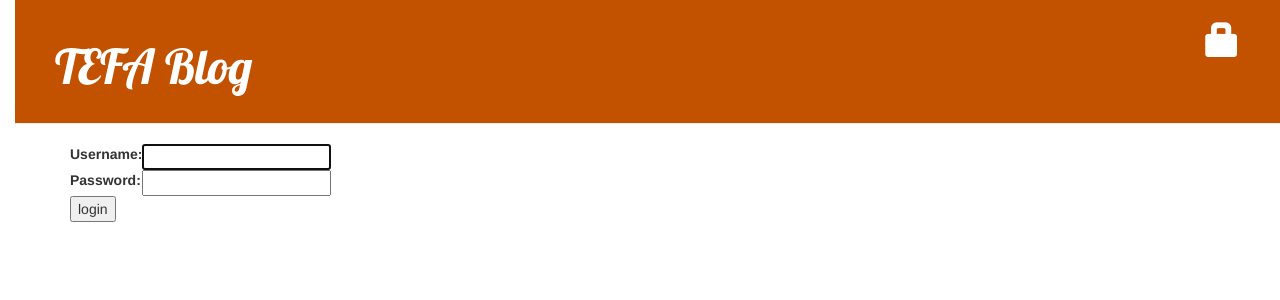
After one commit to Arkahm/Django-Project, a Django app: page /accounts/login/ in a window 1280 px wide. The commit adds this page. Shown: the top 300 px of the page. Run offline with Django 3.2, Linux system fonts and the light colour scheme; some libraries are stand-ins or nearby versions.

Commit message:
Added more web funtionality.

```diff
--- a/blog/templates/blog/base.html
+++ b/blog/templates/blog/base.html
@@ -12,6 +12,9 @@
         <div class='page-header'>
             {% if user.is_authenticated %}
                 <a href="{% url 'post_new' %}" class="top-menu"><span class="glyphicon glyphicon-plus"></span></a>
+                <p class="top-menu">Hello {{ user.username }} <small>(<a href="{% url 'logout' %}">Log out</a>)</small></p>
+            {% else %}
+                <a href="{% url 'login' %}" class="top-menu"><span class="glyphicon glyphicon-lock"></span></a>
             {% endif %}
             <h1><a href="/">TEFA Blog</a></h1>
         </div>
--- /dev/null
+++ b/blog/templates/registration/login.html
@@ -0,0 +1,24 @@
+{% extends "blog/base.html" %}
+
+{% block content %}
+    {% if form.errors %}
+        <p>Your username and password didn't match. Please try again.</p>
+    {% endif %}
+
+    <form method="post" action="{% url 'login' %}">
+    {% csrf_token %}
+        <table>
+        <tr>
+            <td>{{ form.username.label_tag }}</td>
+            <td>{{ form.username }}</td>
+        </tr>
+        <tr>
+            <td>{{ form.password.label_tag }}</td>
+            <td>{{ form.password }}</td>
+        </tr>
+        </table>
+
+        <input type="submit" value="login" />
+        <input type="hidden" name="next" value="{{ next }}" />
+    </form>
+{% endblock %}
--- a/blog/views.py
+++ b/blog/views.py
@@ -4,6 +4,7 @@ from .models import Post
 from django.shortcuts import render, get_object_or_404
 from .forms import PostForm
 from django.shortcuts import redirect
+from django.contrib.auth.decorators import login_required
 
 
 def post_list(request):
@@ -14,6 +15,7 @@ def post_detail(request, pk):
     post = get_object_or_404(Post, pk=pk)
     return render(request, 'blog/post_detail.html', {'post':post})
 
+@login_required
 def post_new(request):
     if request.method == "POST":
         form = PostForm(request.POST)
@@ -28,6 +30,7 @@ def post_new(request):
 
     return render(request, 'blog/post_edit.html', {'form':form})
 
+@login_required
 def post_edit(request, pk):
     post = get_object_or_404(Post, pk=pk)
     if request.method == "POST":
@@ -42,6 +45,7 @@ def post_edit(request, pk):
         form = PostForm(instance=post)
     return render(request, 'blog/post_edit.html', {'form': form})
 
+@login_required
 def post_remove(request, pk):
     post = get_object_or_404(Post, pk=pk)
     post.delete()
--- a/mysite/settings.py
+++ b/mysite/settings.py
@@ -15,6 +15,8 @@ import os
 # Build paths inside the project like this: os.path.join(BASE_DIR, ...)
 BASE_DIR = os.path.dirname(os.path.dirname(os.path.abspath(__file__)))
 
+#Login
+LOGIN_REDIRECT_URL = '/'
 
 # Quick-start development settings - unsuitable for production
 # See https://docs.djangoproject.com/en/2.2/howto/deployment/checklist/
--- a/mysite/urls.py
+++ b/mysite/urls.py
@@ -15,8 +15,11 @@ Including another URLconf
 """
 from django.contrib import admin
 from django.urls import path, include
+from django.contrib.auth import views
 
 urlpatterns = [
     path('admin/', admin.site.urls),
+    path('accounts/login/', views.LoginView.as_view(), name='login'),
+    path('accounts/logout/', views.LogoutView.as_view(next_page='/'), name='logout'),
     path('',include('blog.urls')),
 ]
```
